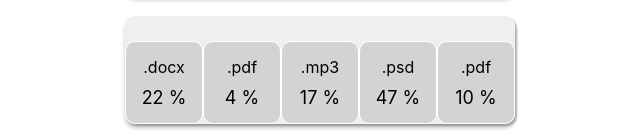
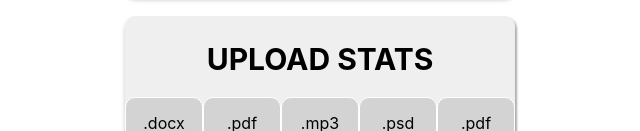
Before and after one commit to Lusiy321/goit-react-hw-01, a React (Create React App) app: page / in a window 1280 px wide. Shown: the part 488-619 px from the top of the page, without its empty margins (320-960 px from the left). Built offline with nearby package versions, Linux system fonts and the light colour scheme.

Commit message:
Fix stats

```diff
--- a/src/components/App.jsx
+++ b/src/components/App.jsx
@@ -11,7 +11,7 @@ import { Transactions } from "./Transactions/transactions";
 export const App = () => {
   return <div>
     <Profile user={user} />
-    <Stats stats={data} />
+    <Stats title="Upload stats" stats={data} />
     <Friends friends={friends} />
     <Transactions transactions={transactions} />
   </div>
--- a/src/components/Stats/stats.jsx
+++ b/src/components/Stats/stats.jsx
@@ -3,7 +3,7 @@ import { Statistics, Title, StatList, Label, ListItem, Percen } from './stats.st
 
 export const Stats = ({ stats, title }) => {
   return (<Statistics>
-    <Title>{title}</Title>
+    { title = title ? <Title>{title}</Title> : null}
     <StatList>
       {stats.map(datas => (
         <ListItem key={datas.id}>
```
